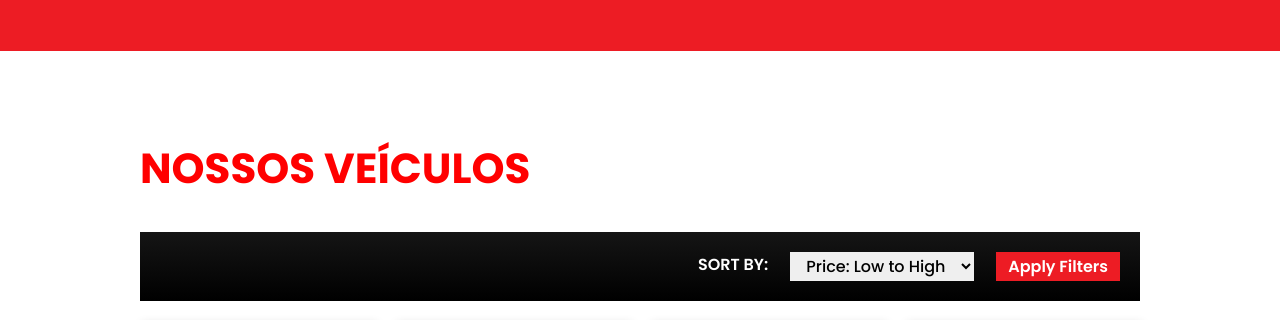
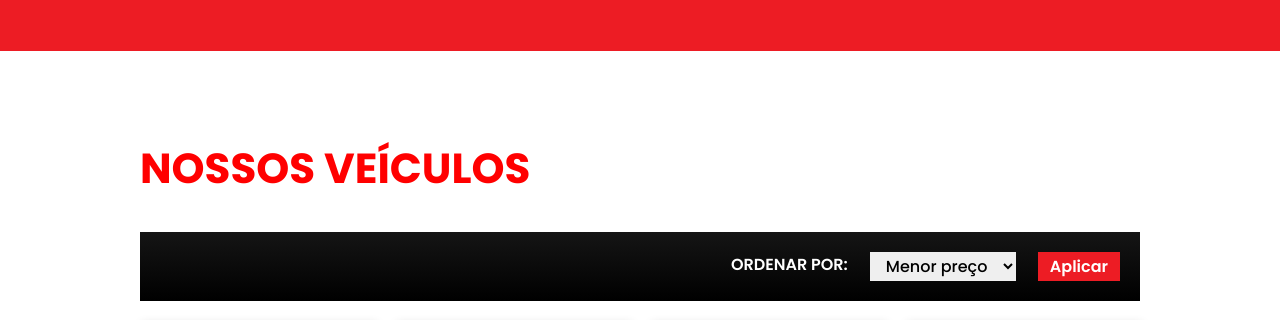
Before and after one commit to jvds-dev/legendary-motorsport, a plain HTML site: page index.html in a window 1280 px wide. Shown: the part 1254-1574 px from the top of the page. Drawn offline with Linux system fonts and the light colour scheme.

Commit message:
sort labels

```diff
--- a/index.html
+++ b/index.html
@@ -84,12 +84,12 @@
         <div class="container">
             <h3 class="title">NOSSOS VEÍCULOS</h3>
             <div id="filters">
-                <label for="sort-order">SORT BY:</label>
+                <label for="sort-order">ORDENAR POR:</label>
                 <select id="sort-order">
-                    <option value="asc">Price: Low to High</option>
-                    <option value="desc">Price: High to Low</option>
+                    <option value="asc">Menor preço</option>
+                    <option value="desc">Maior preço</option>
                 </select>
-                <button id="apply-filters">Apply Filters</button>
+                <button id="apply-filters">Aplicar</button>
             </div>
             <div class="vehicles-container">
 
```
